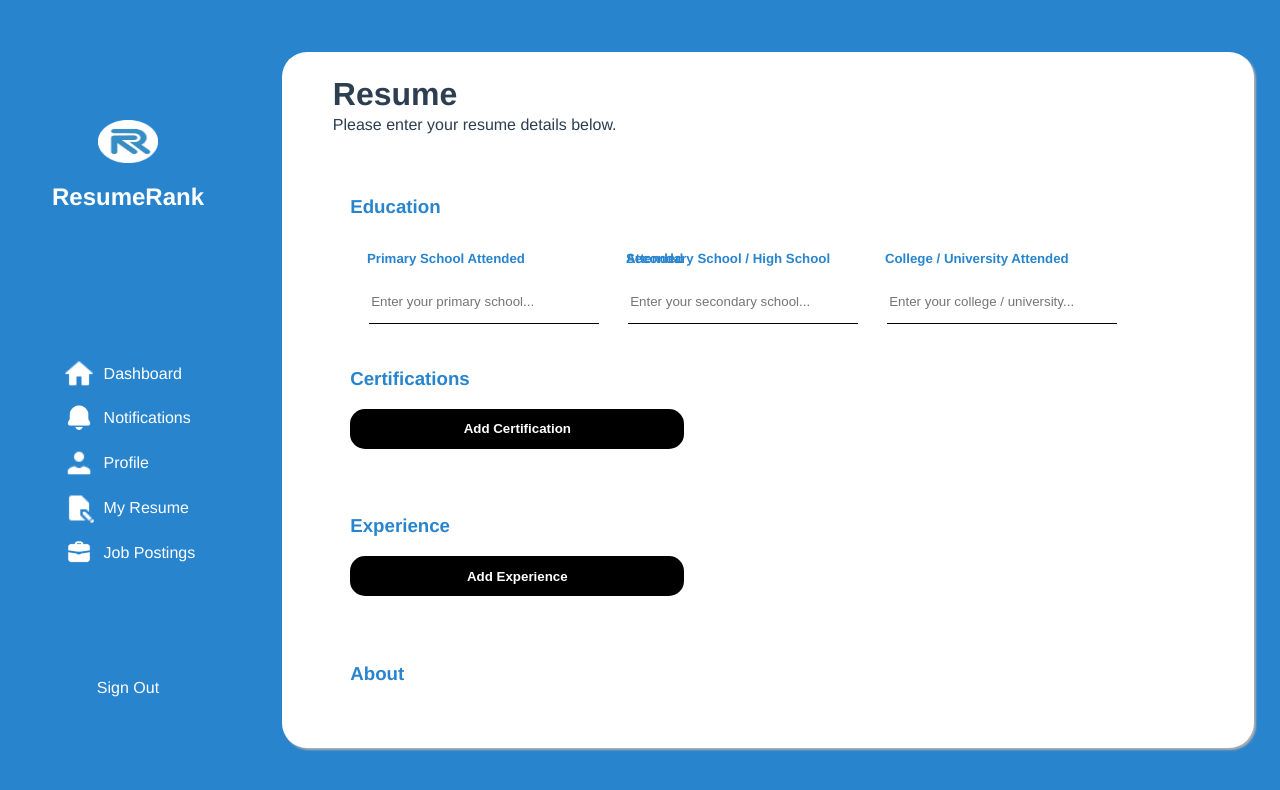
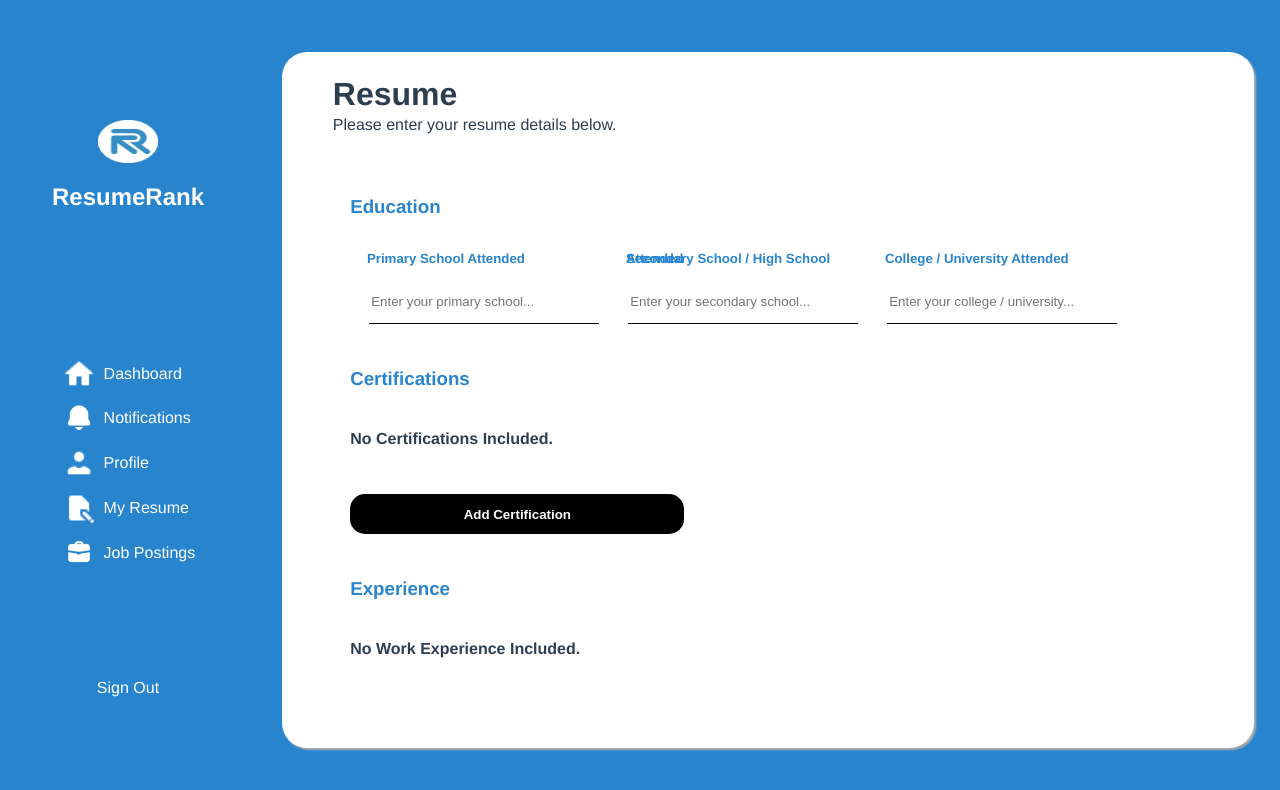
Before and after one commit to qlabsphofficial/ResumeRank, a Vue app in the folder resumerank/: page /dashboard/1 in a window 1280 px wide. Both pictures are taken after a click on the link "My Resume". Shown: the top 790 px of the page. Built offline with nearby package versions, Linux system fonts and the light colour scheme; no server answers.

Commit message:
Minor Update
Added Modal Functionality

```diff
--- a/resumerank/src/components/DashboardComponents/ResumePage.vue
+++ b/resumerank/src/components/DashboardComponents/ResumePage.vue
@@ -23,14 +23,18 @@
             </div>
 
             <h3>Certifications</h3>
-            <div class="user-info-form">
-                <div id="certifications"></div>
+            <div class="credentials">
+                <div id="certifications">
+                    <h4 v-if="this.certifications.length == 0">No Certifications Included.</h4>
+                </div>
                 <button @click="openCertModal()">Add Certification</button>
             </div>
 
             <h3>Experience</h3>
-            <div class="user-info-form">
-                <div id="experiences"></div>
+            <div class="credentials">
+                <div id="experiences">
+                    <h4 v-if="this.experiences.length == 0">No Work Experience Included.</h4>
+                </div>
                 <button @click="openWorkModal()">Add Experience</button>
             </div>
 
@@ -113,7 +117,6 @@ export default {
     },
     methods: {
         async submit_resume(){
-            console.log('Test')
             console.log(this.certifications);
 
             const response = await fetch('http://127.0.0.1:8000/submit_resume', {
@@ -197,7 +200,23 @@ export default {
                 'attachment': this.certFileUpload
             }
 
+            let certificationDiv = document.createElement('div');
+            certificationDiv.classList.add('credential');
+
+            let certificationData = `
+                <h3>Title: ${new_cert.title}</h3>
+                <p>Training Center: ${new_cert.training_center}</p>
+                <p>Date Issued: ${new_cert.date}</p>
+                <button class="remove-credential-button">Remove Certification</button>
+            `;
+
+            certificationDiv.innerHTML = certificationData;
+
+            let certificationsSection = document.getElementById('certifications');
+            certificationsSection.appendChild(certificationDiv);
+
             this.certifications.push(new_cert);
+            this.closeCertModal()
         },
 
         openWorkModal() {
@@ -218,7 +237,24 @@ export default {
                 'tenure_end': this.jobYearEnd
             }
 
+            let newExperienceDiv = document.createElement('div');
+            newExperienceDiv.classList.add('credential');
+
+            let experienceData = `
+                <h3>Title: ${newWorkXp.job_title}</h3>
+                <p>Company: ${newWorkXp.company}</p>
+                <p>Tenure Start: ${newWorkXp.tenure_start}</p>
+                <p>Tenure End: ${newWorkXp.tenure_end}</p>
+                <button class="remove-credential-button">Remove Experience</button>
+            `;
+
+            newExperienceDiv.innerHTML = experienceData;
+
+            let experiencesSection = document.getElementById('experiences');
+            experiencesSection.appendChild(newExperienceDiv);
+
             this.experiences.push(newWorkXp);
+            this.closeWorkModal();
         },
     },
     data (){
@@ -253,7 +289,7 @@ export default {
 }
 </script>
 
-<style scoped lang="scss">
+<style lang="scss">
 #container {
     height: 100%;
     width: 100%;
@@ -268,6 +304,57 @@ export default {
     height: 70%;
     width: 100%;
     margin-top: 3%;
+}
+
+.credentials {
+    display: flex;
+    flex-direction: row;
+    flex-wrap: wrap;
+    width: 100%;
+}
+
+.credential {
+    height: 80%;
+    width: 50%;
+    padding: 3%;
+    border-radius: 15px;
+    box-shadow: 2px 2px 2px 2px #DFDFDF;
+
+    .remove-credential-button {
+        width: 40%;
+        background-color: black;
+        color: white;
+        border: 1px solid transparent;
+        border-radius: 15px;
+        transition: .4s;
+    }
+
+    .remove-credential-button:hover {
+        border: 1px solid black;
+        background-color: transparent;
+        color: #444444;
+    }
+}
+
+#certifications {
+    height: 90%;
+    width: 100%;
+    margin-bottom: 3%;
+}
+
+.certification {
+    height: 30vh;
+    width: 15vw;
+    padding: 3%;
+    box-shadow: 2px 2px 2px #444444;
+    border: 1px solid black;
+    border-radius: 15px;
+}
+
+#experiences {
+    height: 90%;
+    width: 100%;
+    margin-bottom: 3%;
 }
 
 #resume-fillup {
```
Also changed, not shown: 1 other file (tests, documents, lock files or other folders).
